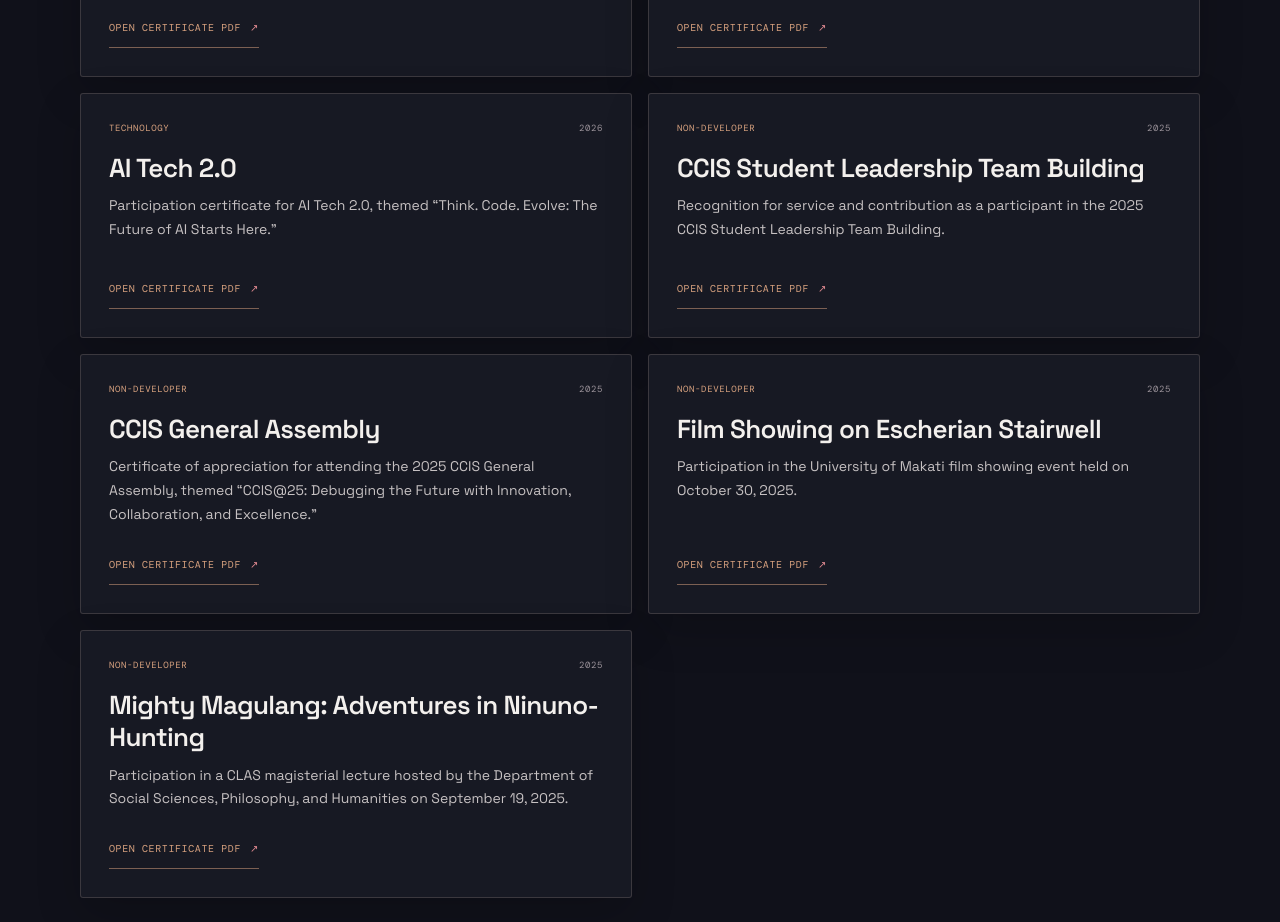
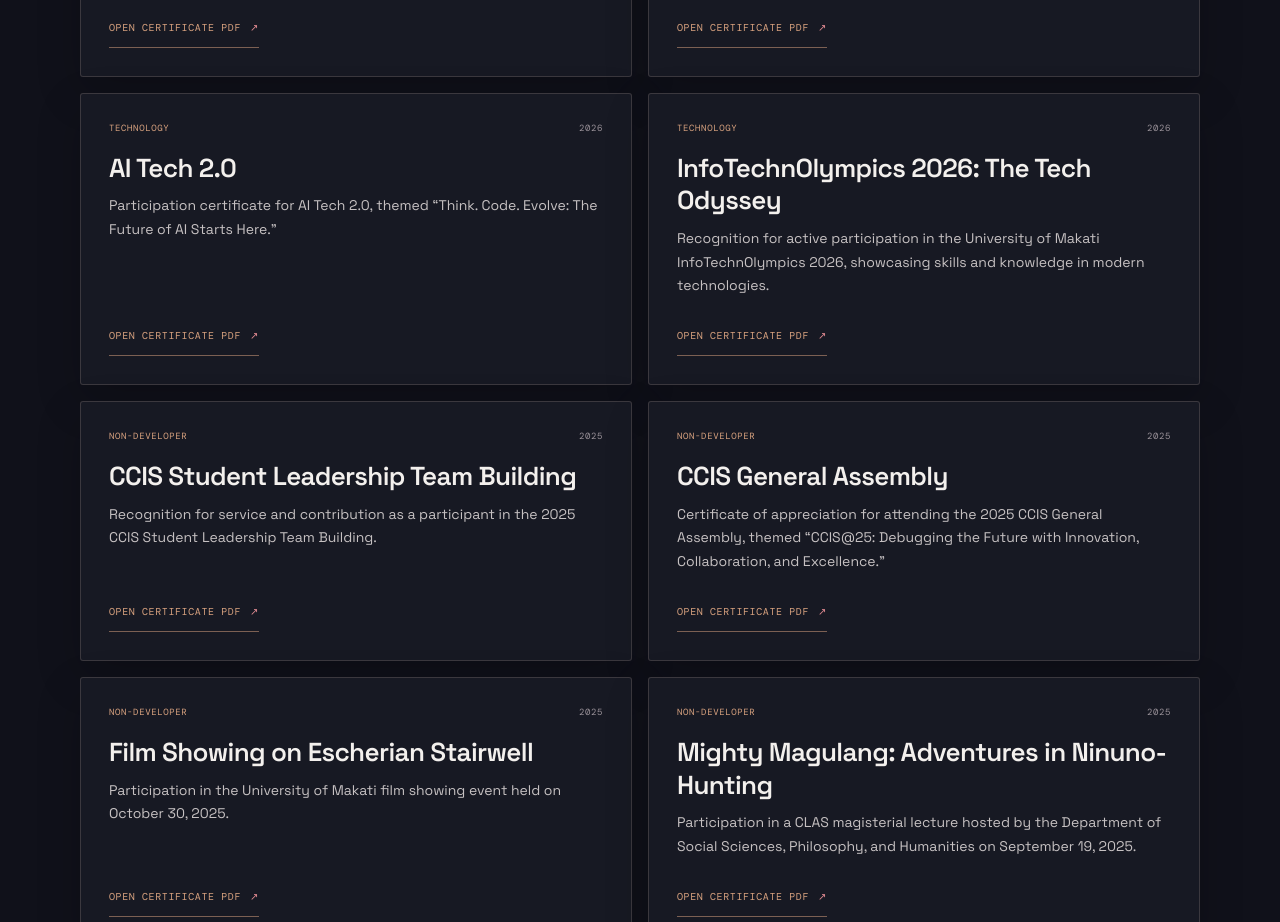
Before and after one commit to johnmichael223344-rgb/portfolio-site, a React (Vite) app: page / in a window 1280 px wide. Shown: the part 1780-2702 px from the top of the page. Built offline with nearby package versions, Linux system fonts and the light colour scheme; the HTML template or start-up script is replaced by a standard one.

Commit message:
Add 2026 InfoTechnOlympics certificate PDF

```diff
--- a/src/App.tsx
+++ b/src/App.tsx
@@ -38,6 +38,13 @@
     category: "technology",
     description: "Participation certificate for AI Tech 2.0, themed “Think. Code. Evolve: The Future of AI Starts Here.”",
     file: "ai-tech-2-0-participant.pdf",
+    year: "2026",
+  },
+  {
+    title: "InfoTechnOlympics 2026: The Tech Odyssey",
+    category: "technology",
+    description: "Recognition for active participation in the University of Makati InfoTechnOlympics 2026, showcasing skills and knowledge in modern technologies.",
+    file: "infotechnolympics-tech-odyssey-2026.pdf",
     year: "2026",
   },
   {
```
Also changed, not shown: 1 other file (tests, documents, lock files or other folders).
